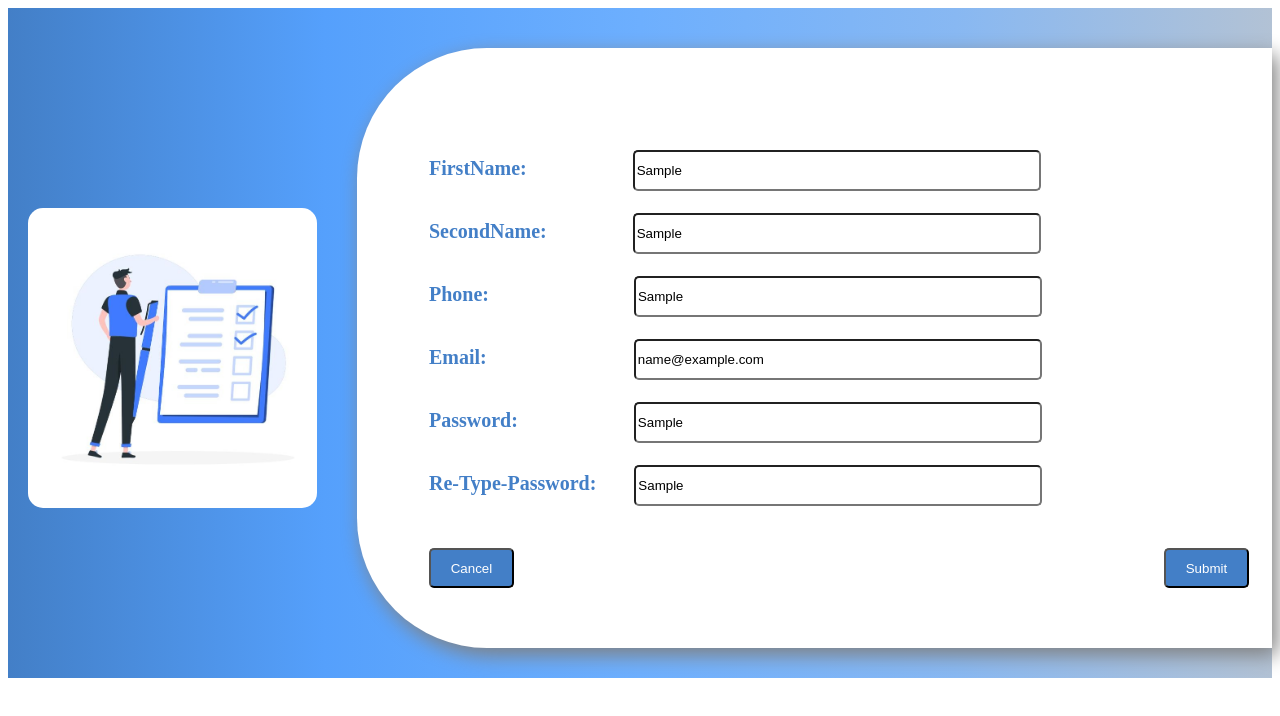
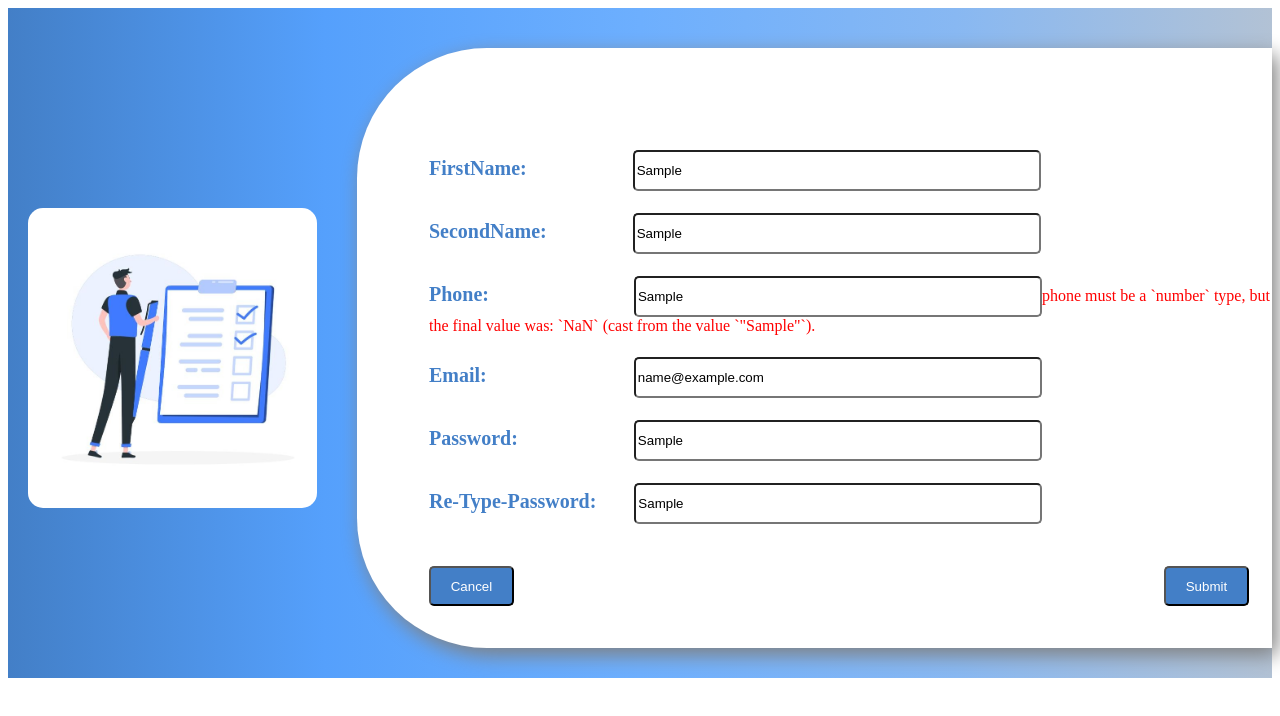
Before and after one commit to Mohmdparsa/online-shop, a React (Create React App) app: page /SignIn in a window 1280 px wide. Both pictures are taken after typing "Sample", "Sample", "Sample", "name@example.com", "Sample", "Sample" into the empty fields and a click on the button "Submit". Shown: the top 716 px of the page. Built offline with nearby package versions, Linux system fonts and the light colour scheme.

Commit message:
Feat(SignIn.jsx): integrated Formik for signIn form handling

```diff
--- a/src/headerComponent/SignIn.jsx
+++ b/src/headerComponent/SignIn.jsx
@@ -1,71 +1,97 @@
+import { FormSchema } from "../validations/FormValidation";
 import styles from "./SignIn.module.css";
+import {Formik , Form , Field , ErrorMessage} from "formik"
 const SignIn = () => {
   return (
     <div className={styles.formContainer}>
       <div className={styles.formImage}></div>
       <div className={styles.mainForm}>
         <div className={styles.mainFormSubset}>
+          <Formik
+          initialValues={{
+            firstName : "",
+            secondName : "",
+            phone : "",
+            email : "",
+            password : "",
+            reTypePassword:""
+
+          }}
+          validationSchema={FormSchema}
+          onSubmit={(values)=>{
+            console.log(values)
+          }}
+          >
+            <Form>
           <table className={styles.formTable}>
             <tr>
               <label className={styles.inputLabel}>FirstName:</label>
-              <input
+              <Field
                 type="text"
                 name="firstName"
                 className={`${styles.formInputs} , ${styles.formFirstName} `}
                 placeholder="first name"
               />
+              <ErrorMessage name="firstName" render={(msg) =>(<p style={{display:"inline" , color:"red"}}>{msg}</p>)}/>
             </tr>
 
             <tr>
               <label className={styles.inputLabel}>SecondName:</label>
-              <input
+              <Field
                 type="text"
                 name="secondName"
                 className={`${styles.formInputs} , ${styles.formSecondName} `}
                 placeholder="second name"
               />
+                            <ErrorMessage name="secondName" render={(msg) =>(<p style={{display:"inline" , color:"red"}}>{msg}</p>)}/>
             </tr>
             <tr>
               <label className={styles.inputLabel}>Phone:</label>
-              <input
+              <Field
                 type="text"
                 name="phone"
                 className={`${styles.formInputs} , ${styles.formPhone} `}
                 placeholder="phone number"
               />
+              <ErrorMessage name="phone" render={(msg) =>(<p style={{display:"inline" , color:"red"}}>{msg}</p>)}/>
             </tr>
             <tr>
               <label className={styles.inputLabel}>Email:</label>
-              <input
+              <Field
                 type="text"
                 name="email"
                 className={`${styles.formInputs} , ${styles.formEmail} `}
                 placeholder="email@email.com"
               />
+                <ErrorMessage name="email" render={(msg) =>(<p style={{display:"inline" , color:"red"}}>{msg}</p>)}/>
             </tr>
             <tr>
               <label className={styles.inputLabel}>Password:</label>
-              <input
+              <Field
                 type="text"
                 name="password"
                 className={`${styles.formInputs} , ${styles.formPassword} `}
                 placeholder="password"
               />
+                <ErrorMessage name="password" render={(msg) =>(<p style={{display:"inline" , color:"red"}}>{msg}</p>)}/>
             </tr>
             <tr>
               <label className={styles.inputLabel}>Re-Type-Password:</label>
-              <input
+              <Field
                 type="text"
-                name="re-type-password"
+                name="reTypepassword"
                 className={`${styles.formInputs} , ${styles.formReTypePassword} `}
                 placeholder="re-type-password"
               />
+                <ErrorMessage name="reTypepassword" render={(msg) =>(<p style={{display:"inline" , color:"red"}}>{msg}</p>)}/>
             </tr>
             <tr>
               <button className={styles.cancelBtn}>Cancel</button>
               <button className={styles.submitBtn}>Submit</button>
             </tr>
           </table>
+          </Form>
+          </Formik>
         </div>
       </div>
     </div>
```
